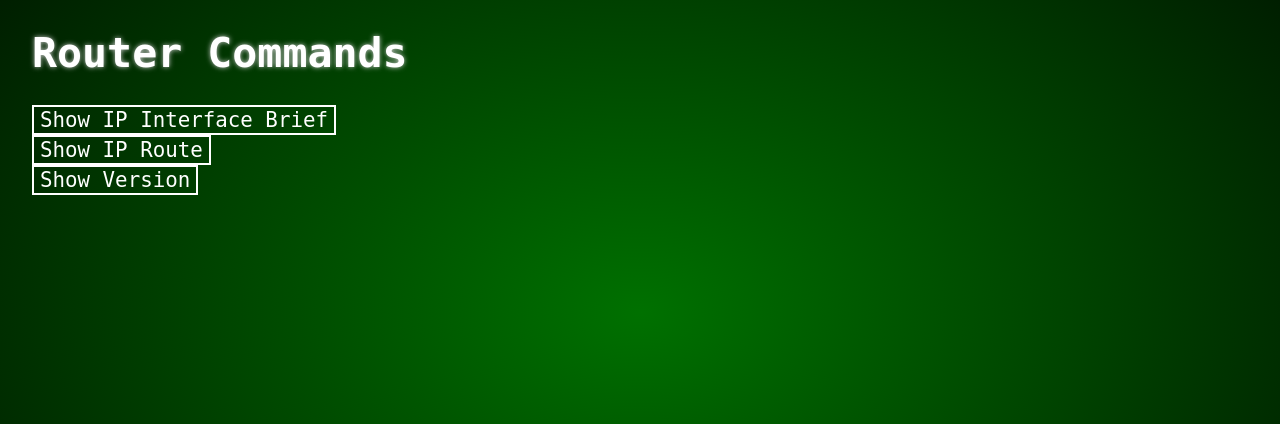
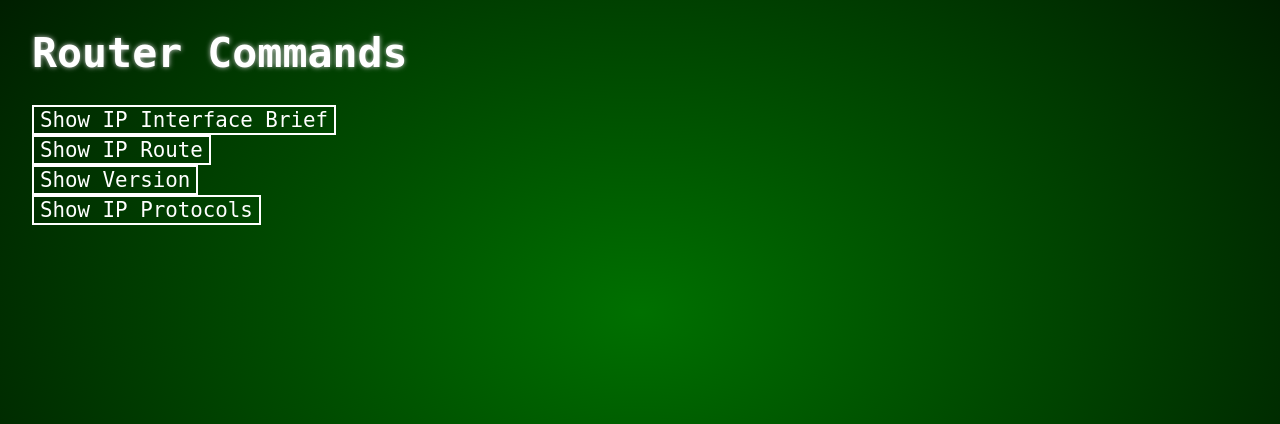
Before and after one commit to treysuiter/net-buddy, a Django app: page /routercommands in a window 1280 px wide. Shown: the part 120-544 px from the top of the page. Run offline with Django 3.2, Linux system fonts and the light colour scheme; a user stored in the database is signed in; data comes from the database, SQL or seed files in the repository; parts of the project's set-up code (start-up, migrations or seed data) failed here and were passed over.

Commit message:
show commands working with loading message in router commands page

```diff
--- a/netbuddyapp/static/scripts/loadingMessage.js
+++ b/netbuddyapp/static/scripts/loadingMessage.js
@@ -1,7 +1,19 @@
-const loadingMessage = document.querySelector(".loading-message")
-console.log("javascript working")
+// const loadingMessage = document.querySelector(".loading-message")
 
-document.querySelector(".router-create-form").addEventListener("submit", () => {
-    loadingMessage.show()
+// document.querySelectorAll(".router-create-form").addEventListener("submit", () => {
+//     loadingMessage.show()
+//     }
+// )
+
+document.querySelector(".router-create-form").addEventListener("submit", (evt) => {
+    if (evt.target.id.startsWith("show")) {
+        infoDialog.show()
     }
-)
+})
+
+// const loadingMessage = document.querySelector(".loading-message")
+
+// document.querySelectorAll(".router-create-form").addEventListener("submit", () => {
+//     loadingMessage.show()
+//     }
+// )
--- a/netbuddyapp/templates/router/router_commands.html
+++ b/netbuddyapp/templates/router/router_commands.html
@@ -3,24 +3,28 @@
 {% block content%}
 
 <h1>Router Commands</h2>
-
-<form class="router-create-form" action="{% url 'netbuddyapp:routercommands' %}" method="get">
-    {% csrf_token %}
-    <form>
+<div class="router-create-form">
+<form  action="{% url 'netbuddyapp:routercommands' %}" method="get">
+{% csrf_token %}
     <input type="hidden" name="actual_method" value="SHOW_IP_INTERFACES_BRIEF">
-    <button>Show IP Interface Brief</button>
-    </form>
-
-    <form>
+    <button id="show--ip-interface">Show IP Interface Brief</button>
+ </form>
+<form action="{% url 'netbuddyapp:routercommands' %}" method="get">
+{% csrf_token %}
     <input type="hidden" name="actual_method" value="SHOW_IP_ROUTE">
-    <button>Show IP Route</button>
-    </form>
-
-    <form>
+    <button id="show--ip-route">Show IP Route</button>
+ </form>
+<form action="{% url 'netbuddyapp:routercommands' %}" method="get">
+{% csrf_token %}
     <input type="hidden" name="actual_method" value="SHOW_VERSION">
-    <button>Show Version</button>
-    </form>
+    <button id="show--version">Show Version</button>
 </form>
+<form action="{% url 'netbuddyapp:routercommands' %}" method="get">
+{% csrf_token %}
+    <input type="hidden" name="actual_method" value="SHOW_IP_PROTOCOLS">
+    <button id="show--protocols">Show IP Protocols</button>
+</form>
+</div>
 
 <dialog class="loading-message">
         Loading. Please wait.
--- a/netbuddyapp/templates/shared/base.html
+++ b/netbuddyapp/templates/shared/base.html
@@ -56,7 +56,7 @@
         a:visited { text-decoration: none; color:white; }
         a:hover { text-decoration: none; color:white; }
         a:focus { text-decoration: none; color:white; }
-        a:hover, a:active { text-decoration: none; color:white }
+        a:active { text-decoration: none; color:white }
 
         .navList {
             list-style-type: none;
--- a/netbuddyapp/views/router/router_commands.py
+++ b/netbuddyapp/views/router/router_commands.py
@@ -84,6 +84,28 @@ def router_commands(request):
 
                 return render(request, template, context)
 
+        if (
+            "actual_method" in form_data
+            and form_data["actual_method"] == "SHOW_IP_PROTOCOLS"
+        ):
+            try:
+                conn = ConnectHandler(**device)
+                output = conn.send_command('show ip protocols')
+                template = 'router/router_commands.html'
+                context = {
+                    'output': output
+                }
+                conn.disconnect()
+                return render(request, template, context)
+
+            except Exception as exception:
+
+                error_text='Uh oh, looks like something went wrong. Check and see is your device is running, connected, and configured properly.'
+                template = 'router/router_current_info.html'
+                context = {'error_text': error_text, 'exception': exception}
+
+                return render(request, template, context)
+
         else:
 
             template = 'router/router_commands.html'
```
